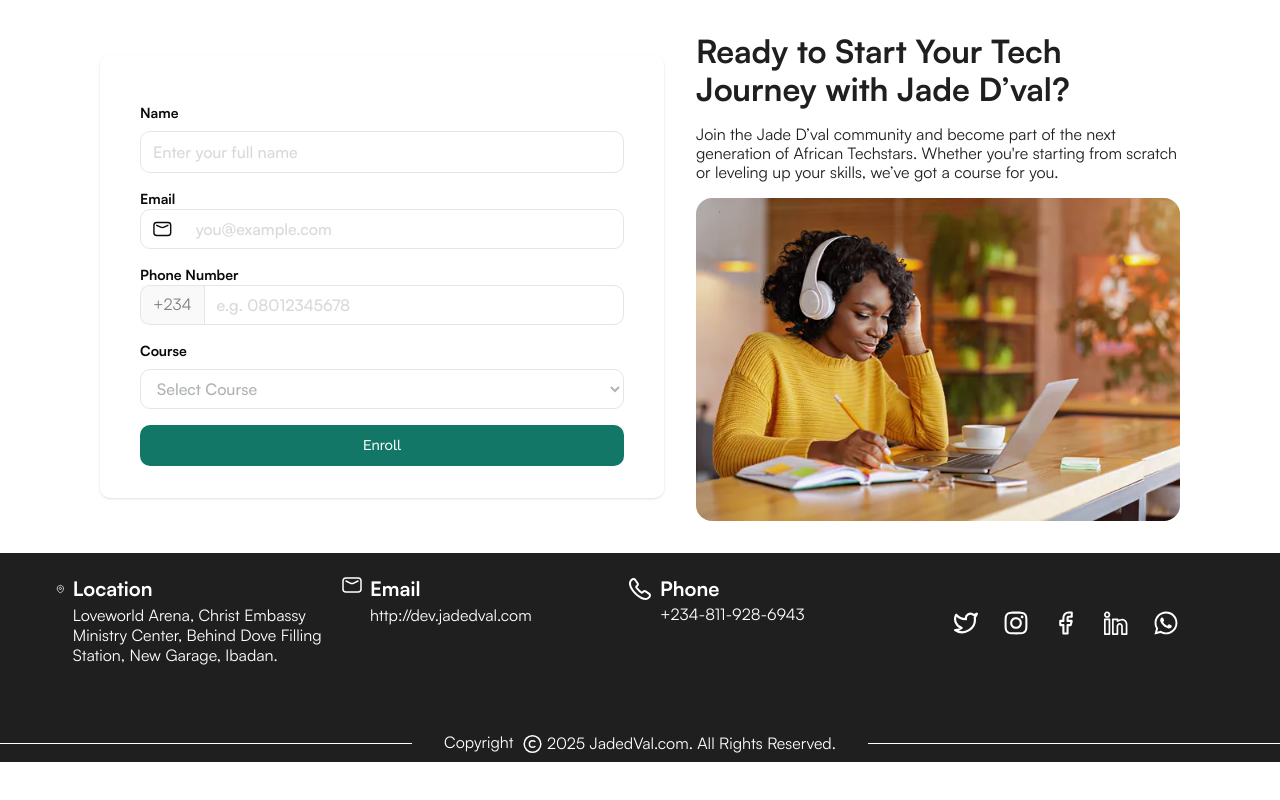
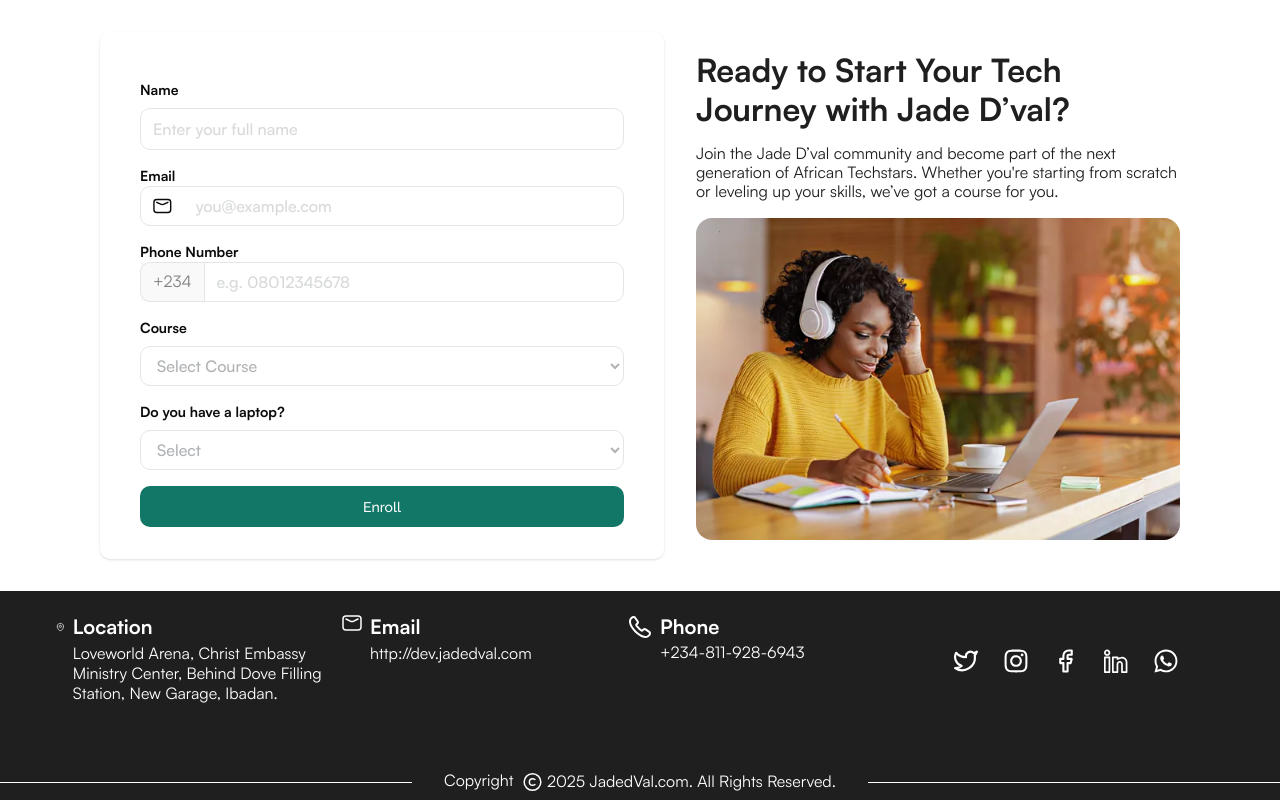
Before and after one commit to david-oj/jade_dval-redesign, a React (Vite) app: page / in a window 1280 px wide. Shown: the part 4828-5628 px from the top of the page. Before the commit the page ends 5590 px from the top, so only its background shows below. Built offline with nearby package versions, Linux system fonts and the light colour scheme; no server answers.

Commit message:
update form fields

```diff
--- a/src/sections/EnrollNow.tsx
+++ b/src/sections/EnrollNow.tsx
@@ -9,7 +9,7 @@ type FormData = {
   email: string;
   phone: string;
   interest: string;
-  // ownLaptop: string;
+  haveALaptop: string;
 };
 
 const initialFormData: FormData = {
@@ -17,7 +17,7 @@ const initialFormData: FormData = {
   email: "",
   phone: "",
   interest: "",
-  // ownLaptop: "",
+  haveALaptop: "",
 };
 
 const EnrollNow = () => {
@@ -66,13 +66,8 @@ const EnrollNow = () => {
     e.preventDefault();
     setSubmitting(true);
 
-    // split fullName into firstname & lastname
-    const { fullName, ...rest } = formData;
-    const [firstName, ...lastParts] = fullName.trim().split(/\s+/);
-    const lastName = lastParts.join(" ");
-
     // build payload with the keys your API expects
-    const payload = { firstName, lastName, ...rest };
+    const payload = {...formData, haveALaptop: formData.haveALaptop === 'Yes' ? true : false};
 
     console.log("submitting:", payload);
 
@@ -167,7 +162,7 @@ const EnrollNow = () => {
                 onChange={handleChange}
                 required
               >
-                <option value="" disabled>
+                <option value="" disabled hidden>
                   Select Course
                 </option>
                 <option value="Frontend Development">
@@ -179,22 +174,22 @@ const EnrollNow = () => {
               </select>
             </div>
 
-            {/* <div>
+            <div>
               <label>Do you have a laptop?</label>
               <select
-                name="ownLaptop"
-                id="ownLaptop"
-                value={formData.ownLaptop}
+                name="haveALaptop"
+                id="haveALaptop"
+                value={formData.haveALaptop}
                 onChange={handleChange}
                 required
               >
-                <option value="Select" disabled>
+                <option value="" disabled hidden>
                   Select
                 </option>
                 <option value="Yes">Yes</option>
                 <option value="No">No</option>
               </select>
-            </div> */}
+            </div>
             <Button
               type="submit"
               children={submitting ? "Submitting..." : " Enroll"}
```
